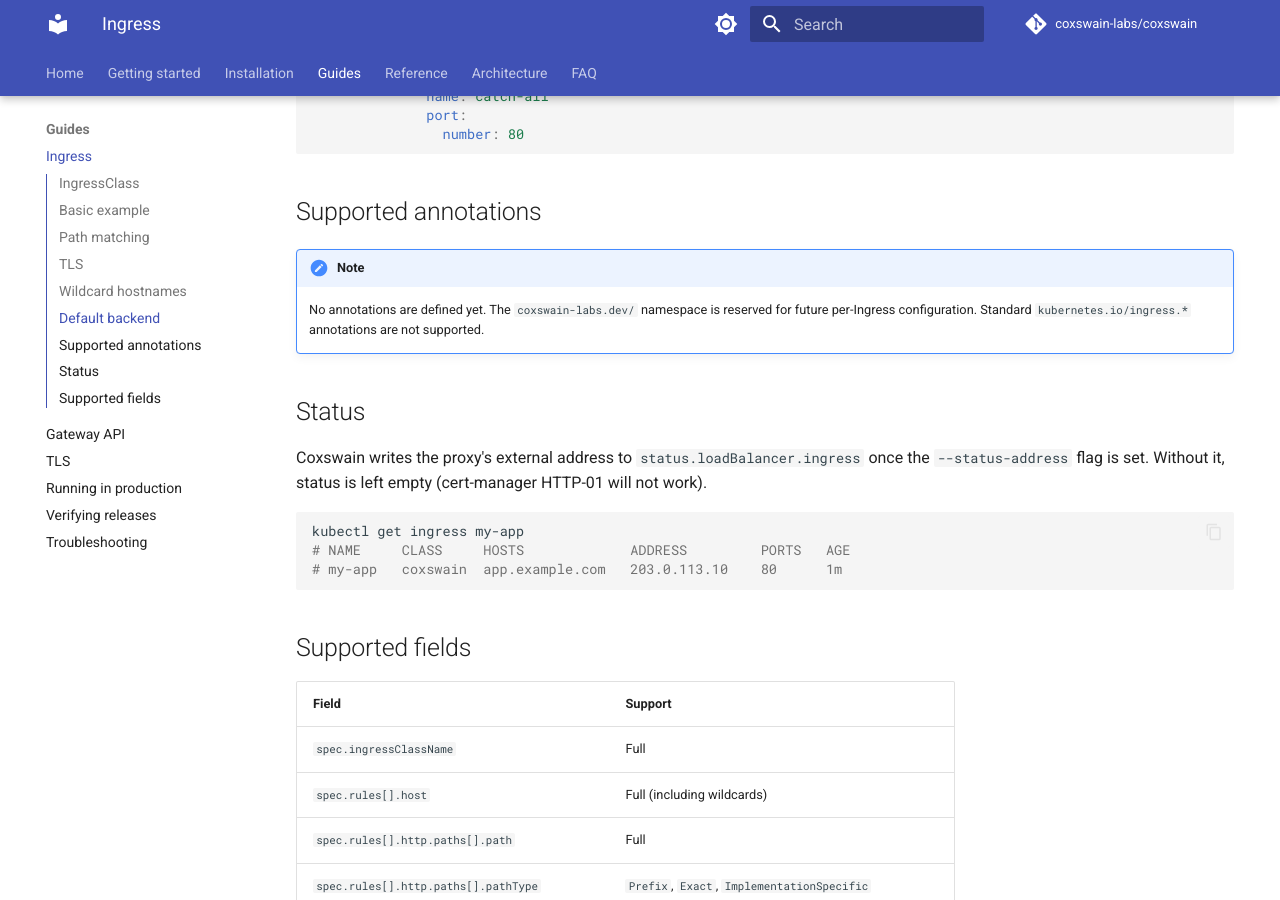
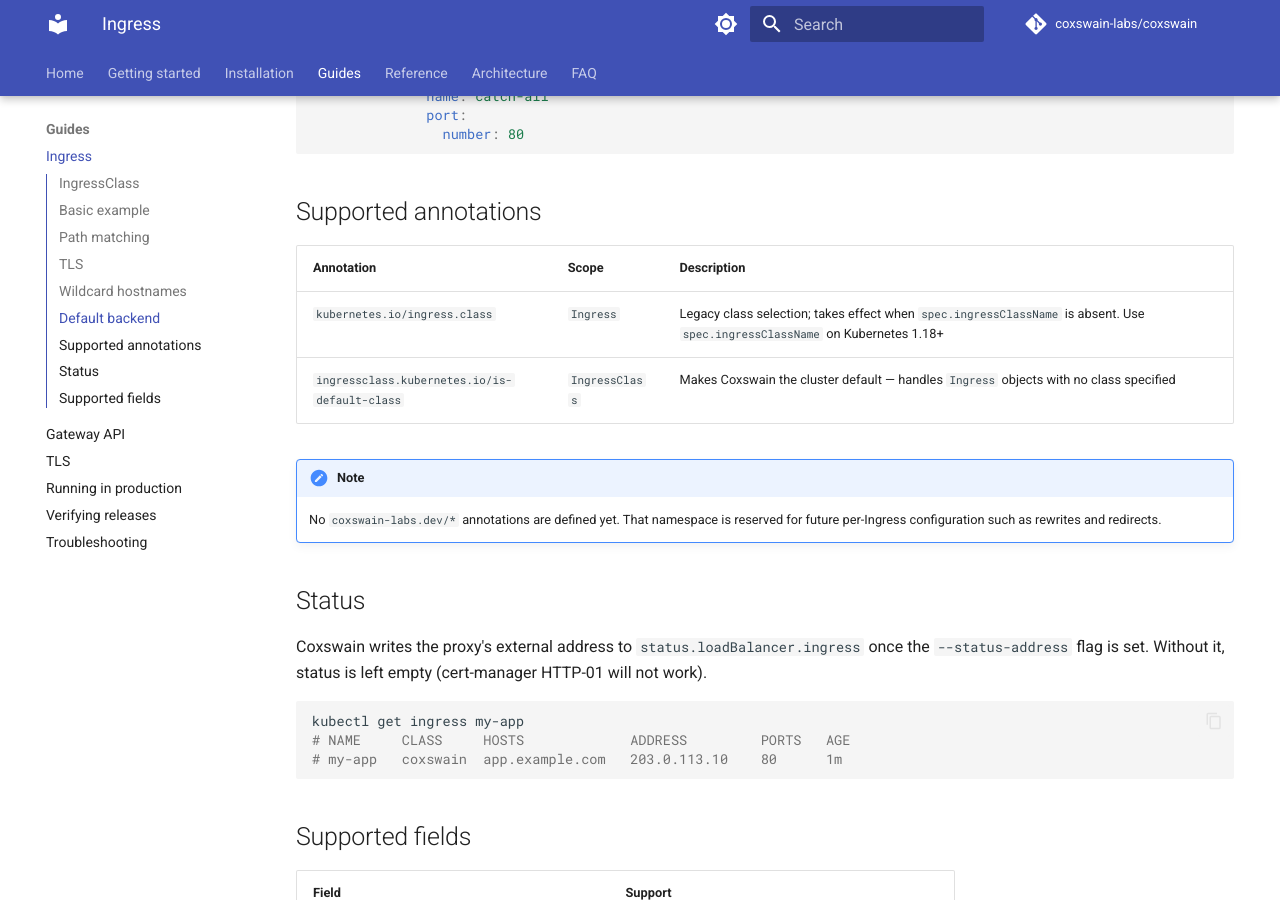
Before and after one commit to coxswain-labs/coxswain, an MkDocs documentation site: the page built from docs/guides/ingress.md, in a window 1280 px wide and 900 px high, scrolled down 2476 px. Built offline with MkDocs 1.6.1 and Material for MkDocs 9.7.7, drawn with Linux system fonts in a browser that asks for light colours; comment, search, counter and statistics services are not loaded; the version menu is left out.

Commit message:
docs(guides): document supported Ingress annotations
kubernetes.io/ingress.class and ingressclass.kubernetes.io/is-default-class
are both implemented but were undocumented. Replace the inaccurate
"standard annotations not supported" note with a proper table.

Refs #30

```diff
--- a/docs/guides/ingress.md
+++ b/docs/guides/ingress.md
@@ -113,8 +113,13 @@
 
 ## Supported annotations
 
+| Annotation | Scope | Description |
+|------------|-------|-------------|
+| `kubernetes.io/ingress.class` | `Ingress` | Legacy class selection; takes effect when `spec.ingressClassName` is absent. Use `spec.ingressClassName` on Kubernetes 1.18+ |
+| `ingressclass.kubernetes.io/is-default-class` | `IngressClass` | Makes Coxswain the cluster default — handles `Ingress` objects with no class specified |
+
 !!! note
-    No annotations are defined yet. The `coxswain-labs.dev/` namespace is reserved for future per-Ingress configuration. Standard `kubernetes.io/ingress.*` annotations are not supported.
+    No `coxswain-labs.dev/*` annotations are defined yet. That namespace is reserved for future per-Ingress configuration such as rewrites and redirects.
 
 ## Status
 
```
